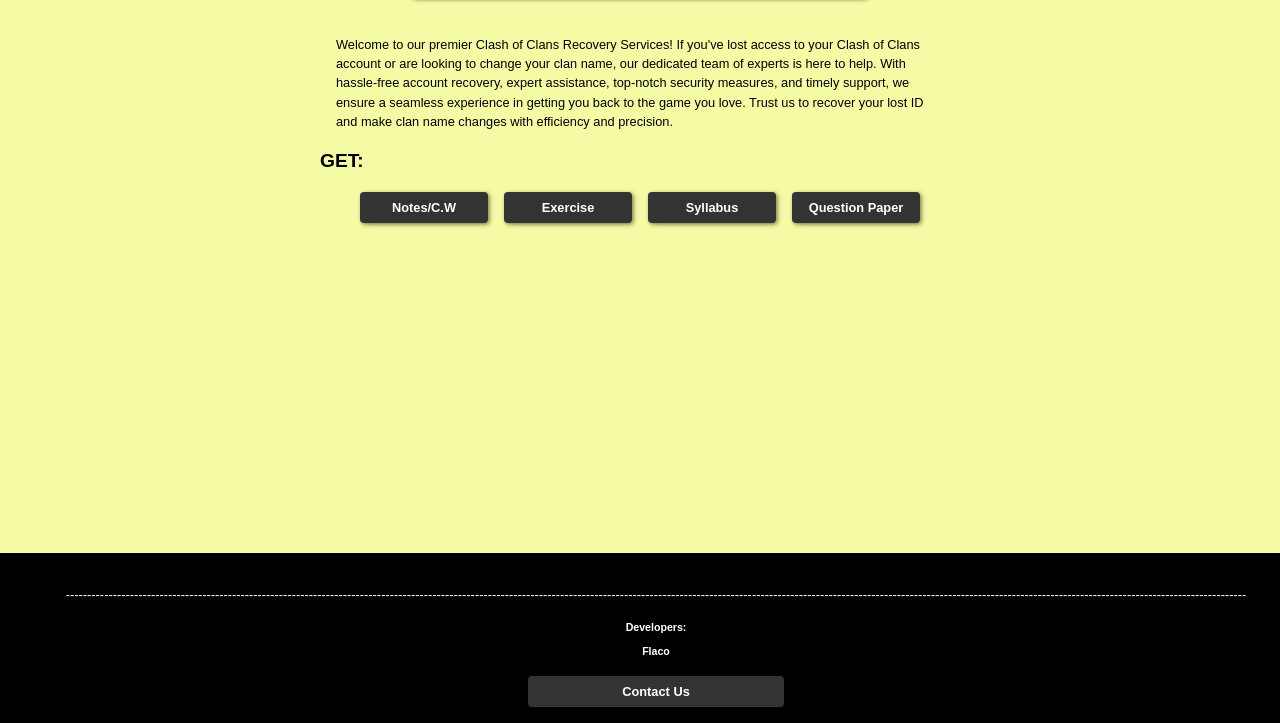
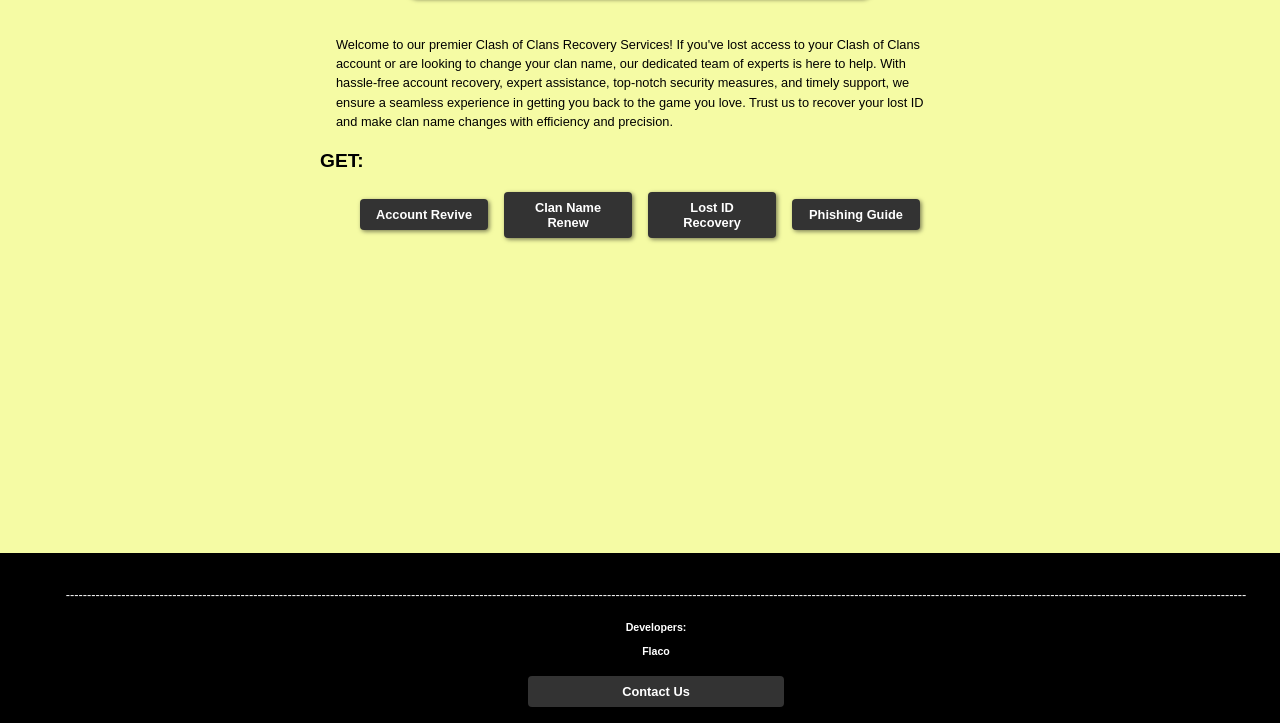
Before and after one commit to pishwithflaco/clashofclans, a plain HTML site: page index.html in a window 1280 px wide. Shown: the part 77-800 px from the top of the page. Drawn offline with Linux system fonts and the light colour scheme; a script that the page names is missing.

Commit message:
Update index.html

```diff
--- a/index.html
+++ b/index.html
@@ -25,10 +25,10 @@
 				<p style="list-style-type: disc; font-size: 100%;">Welcome to our premier Clash of Clans Recovery Services! If you've lost access to your Clash of Clans account or are looking to change your clan name, our dedicated team of experts is here to help. With hassle-free account recovery, expert assistance, top-notch security measures, and timely support, we ensure a seamless experience in getting you back to the game you love. Trust us to recover your lost ID and make clan name changes with efficiency and precision.</p>
 					<h2>GET:</h2>
 					<div class="button-container">
-					    <button onclick="notes()">Notes/C.W</button>
-					<button onclick="homeWork()">Exercise</button>
-					<button onclick="syllabus()">Syllabus</button>
-					<button onclick="question()">Question Paper</button>
+					    <button onclick="notes()">Account Revive</button>
+					<button onclick="homeWork()">Clan Name Renew</button>
+					<button onclick="syllabus()">Lost ID Recovery</button>
+					<button onclick="question()">Phishing Guide</button>
 				</div>
 			  </section>
 	</div>
```
